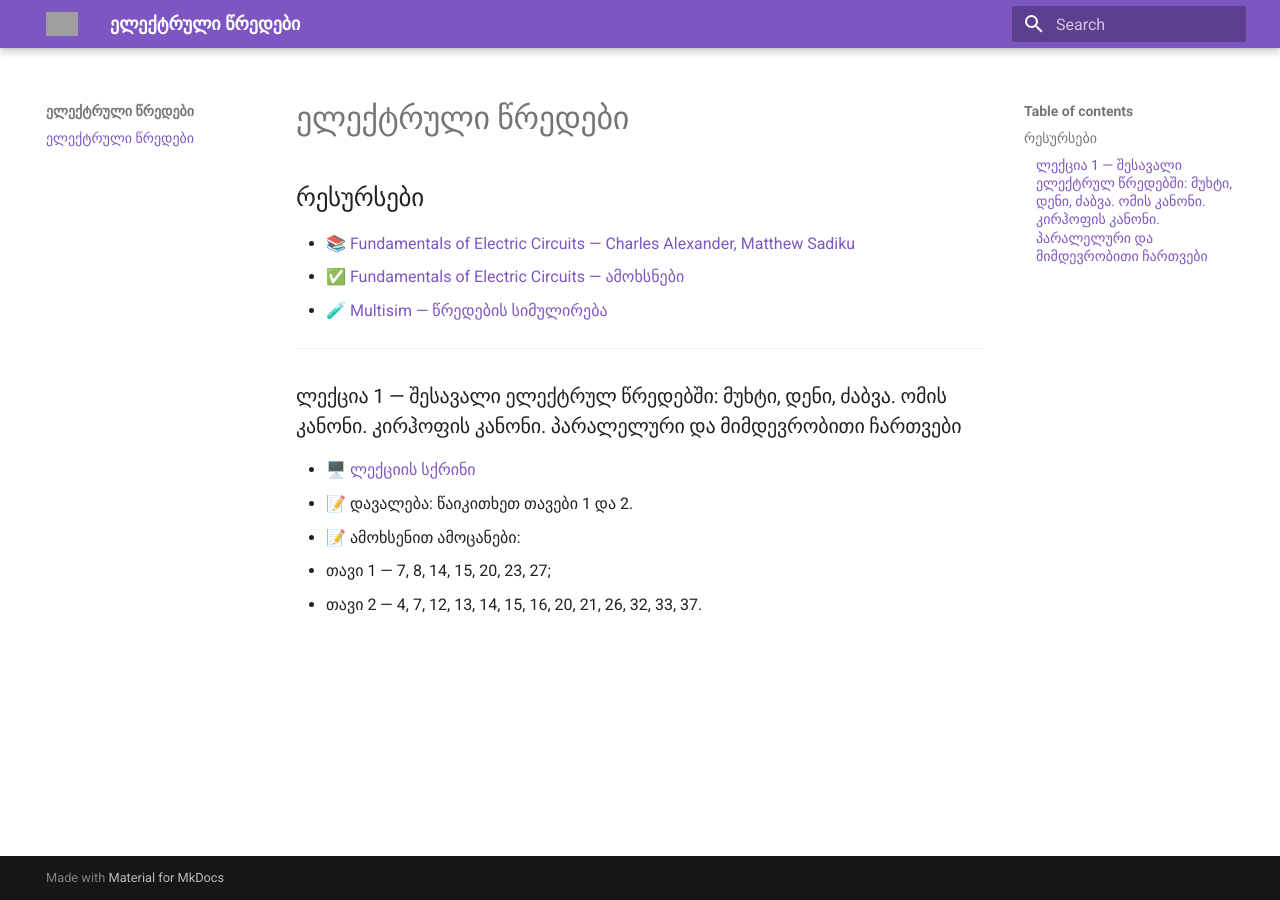
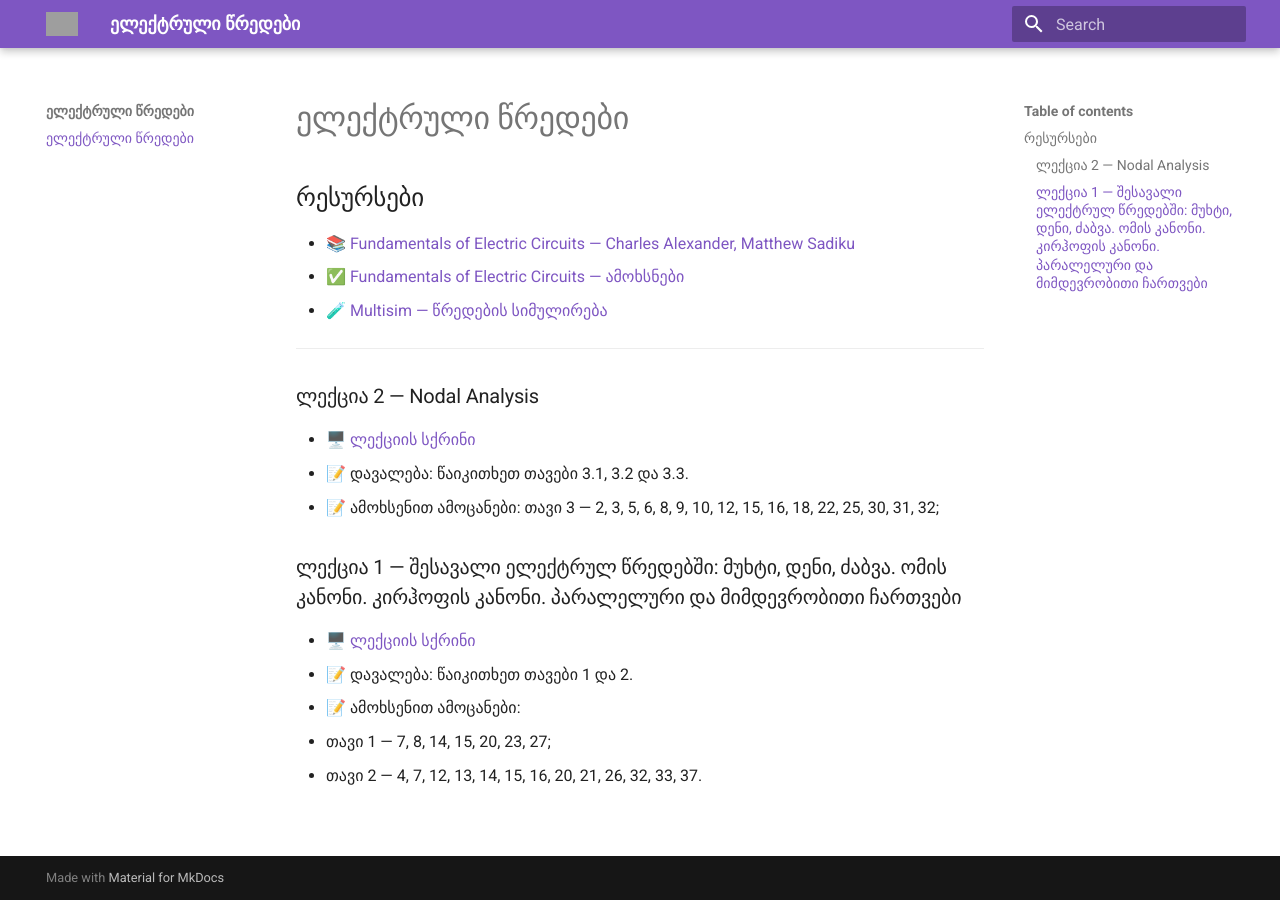
Before and after one commit to gugavar/electrical-circuits-bse-2026, an MkDocs documentation site: the page built from docs/index.md, in a window 1280 px wide. Built offline with MkDocs 1.6.1 and Material for MkDocs 9.7.7, drawn with Linux system fonts in a browser that asks for light colours; grey boxes are pictures that could not be loaded.

Commit message:
Update index.md

```diff
--- a/docs/index.md
+++ b/docs/index.md
@@ -8,6 +8,12 @@
 
 ---
 
+### ლექცია 2 — Nodal Analysis
+
+- 🖥️ [ლექციის სქრინი](https://drive.google.com/file/d/1J12XxvZB0YwHByB_FybyJjYZol-GQCEe/view?usp=drive_link)
+- 📝 დავალება: წაიკითხეთ თავები 3.1, 3.2 და 3.3.
+- 📝 ამოხსენით ამოცანები: თავი 3 — 2, 3, 5, 6, 8, 9, 10, 12, 15, 16, 18, 22, 25, 30, 31, 32;
+
 ### ლექცია 1 — შესავალი ელექტრულ წრედებში: მუხტი, დენი, ძაბვა. ომის კანონი. კირჰოფის კანონი. პარალელური და მიმდევრობითი ჩართვები
 
 - 🖥️ [ლექციის სქრინი](https://drive.google.com/file/d/1eiCvf0jo_090exvGc3cNgI5EYJuLg8CX/view?usp=drive_link)
```
